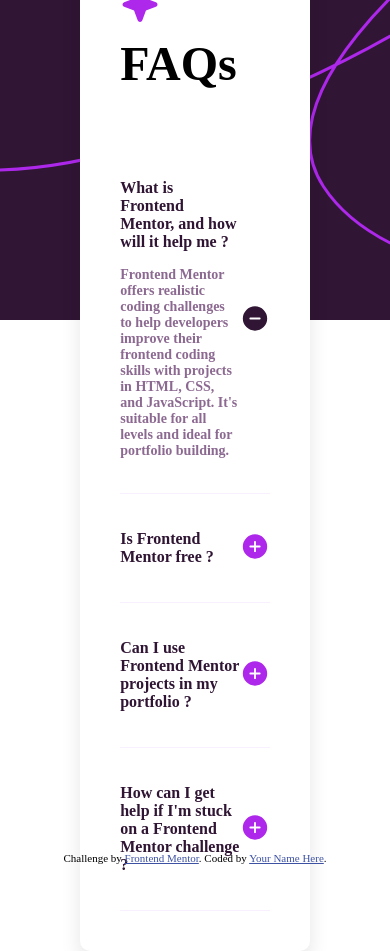
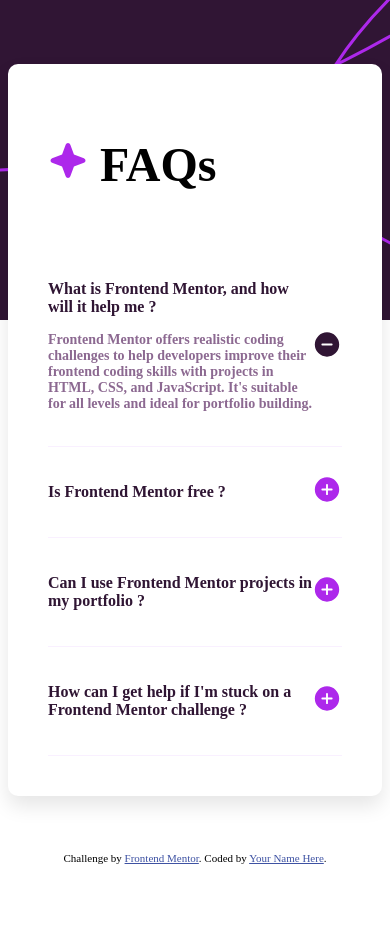
Before and after one commit to Pasket10/Faq-accordion, a plain HTML site: page index.html in a window 390 px wide. Both pictures are taken after a click on the element "What is Frontend Mentor, and how will it help me ?". After the commit the page ends 872 px from the top, so only its background shows below. Drawn offline with Linux system fonts and the light colour scheme.

Commit message:
New Comit

```diff
--- a/sstyle.css
+++ b/sstyle.css
@@ -66,3 +66,66 @@ body {
 .svg-min {
     display: none;
 }
+
+@media (max-width: 390px) {
+    .container {
+        display: flex;
+        justify-content: center;
+        align-items: center;
+        height: 100vh;
+    }
+
+    .faq {
+        background-color: hsl(0, 0%, 100%);
+        border-radius: 10px;
+        box-shadow: 0 10px 20px hsl(0, 0%, 0%, 0.1);
+        padding: 40px;
+        width: 90%;
+    }
+
+    .faq-title {
+        display: flex;
+        font-size: 24px;
+        font-weight: bold;
+        /* color: hsl(228, 45%, 44%); */
+        margin-bottom: 20px;
+    }
+
+    .faq-item {
+        width: 100%;
+        display: flex;
+        justify-content: space-between;
+        align-items: center;
+        border-bottom: 1px solid hsl(275, 100%, 97%);
+        padding: 20px 0;
+        color: hsl(292, 42%, 14%);
+        font-weight: 600;
+        /* border: 1px solid black; */
+
+    }
+
+    .faq-item svg {
+        cursor: pointer;
+    }
+
+    .question {
+        cursor: pointer;
+    }
+
+    .answer {
+        display: none;
+        font-size: 14px;
+        color: hsl(292, 16%, 49%);
+        margin-top: 10px;
+    }
+
+    .question:hover{
+        color: hsl(293, 74%, 44%);
+        display: block;
+        font-weight: 600;
+    }
+
+    .svg-min {
+        display: none;
+    }
+}
```
Also changed, not shown: 1 other file.
